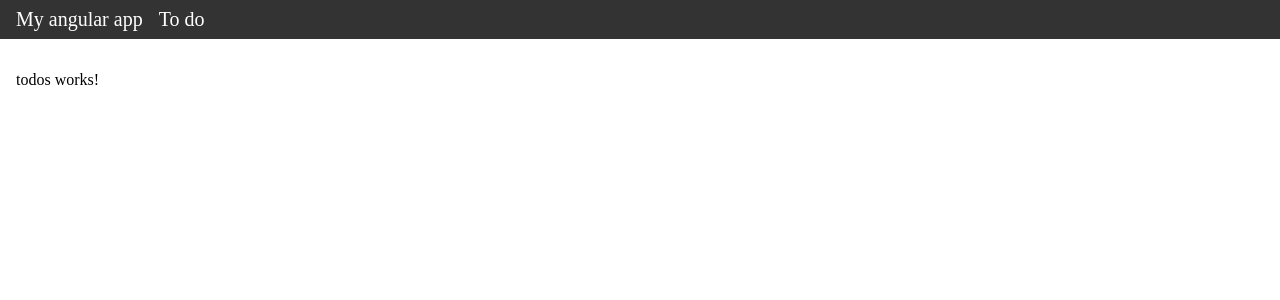
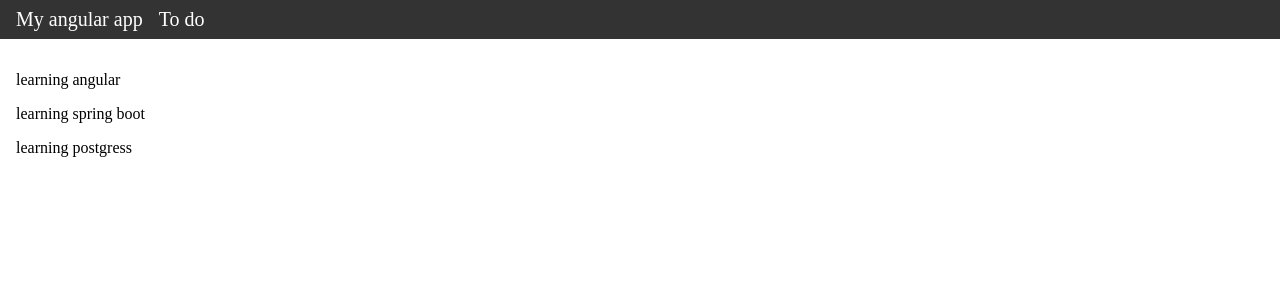
Before and after one commit to Ramimoha1/Learning-Wavelet-Frameworks, an Angular app in the folder Angular/first-ng-app/: page /todos in a window 1280 px wide. Shown: the top 300 px of the page. Built offline with nearby package versions, Linux system fonts and the light colour scheme.

Commit message:
continuation
dynamically rendering from services
using control blocks

```diff
--- a/Angular/first-ng-app/src/app/components/todo-items/todo-items.html
+++ b/Angular/first-ng-app/src/app/components/todo-items/todo-items.html
@@ -1 +1,3 @@
-<p>todo-items works!</p>
+@for (do of todos(); track do.id) {
+    <p>{{do.title}}</p>
+}
--- a/Angular/first-ng-app/src/app/components/todo-items/todo-items.ts
+++ b/Angular/first-ng-app/src/app/components/todo-items/todo-items.ts
@@ -1,5 +1,6 @@
-import { Component, inject, OnInit } from '@angular/core';
+import { Component, inject, OnInit, signal } from '@angular/core';
 import { Todos } from '../../services/todos';
+import { Todo } from '../../Model/to.do.type';
 
 @Component({
   standalone: true ,
@@ -9,9 +10,12 @@ import { Todos } from '../../services/todos';
   styleUrl: './todo-items.scss'
 })
 export class TodoItems implements OnInit {
-  Todoservice = inject(Todos)
+  Todoservice = inject(Todos) ;
+  todos = signal<Array<Todo>>([]) ;
   ngOnInit():void {
     console.log(this.Todoservice.todoitems)
+    this.todos.set(this.Todoservice.todoitems)
+
   }
 
 }
--- a/Angular/first-ng-app/src/app/home/home.ts
+++ b/Angular/first-ng-app/src/app/home/home.ts
@@ -8,7 +8,6 @@ import { Todos } from '../services/todos';
   imports: [Greetings , Countercomponent],
   templateUrl: './home.html',
   styleUrl: './home.scss',
-  providers: [Todos]
 })
 export class Home {
   message_to_child = signal("hello")
--- a/Angular/first-ng-app/src/app/todos/todos.html
+++ b/Angular/first-ng-app/src/app/todos/todos.html
@@ -1 +1 @@
-<p>todos works!</p>
+<app-todo-items>
--- a/Angular/first-ng-app/src/app/todos/todos.ts
+++ b/Angular/first-ng-app/src/app/todos/todos.ts
@@ -1,8 +1,9 @@
 import { Component } from '@angular/core';
+import { TodoItems } from '../components/todo-items/todo-items';
 
 @Component({
   selector: 'app-todos',
-  imports: [],
+  imports: [TodoItems],
   templateUrl: './todos.html',
   styleUrl: './todos.scss'
 })
```
